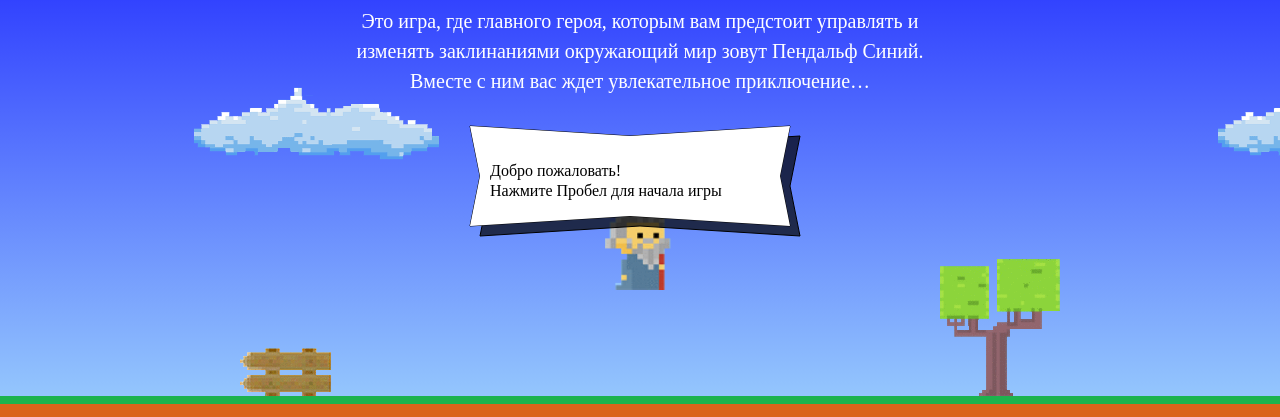
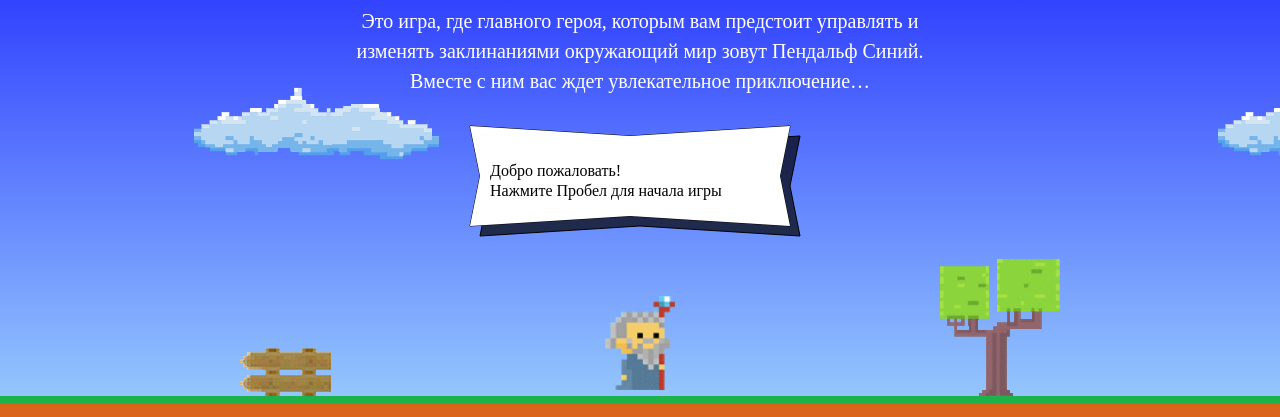
Before and after one commit to Fisher5991/112475-code-and-magick, a website: page index.html in a window 1280 px wide. Shown: the part 203-620 px from the top of the page. Drawn offline with Linux system fonts and the light colour scheme; a web font is replaced by a local one.

Commit message:
Учебный проект: начинаем программировать (исправил высоту)

```diff
--- a/index.html
+++ b/index.html
@@ -199,7 +199,7 @@
   };
 
   var getWizardY = function (height) {
-    return height / 3;
+    return height * 2 / 3;
   };
 </script>
 
```
